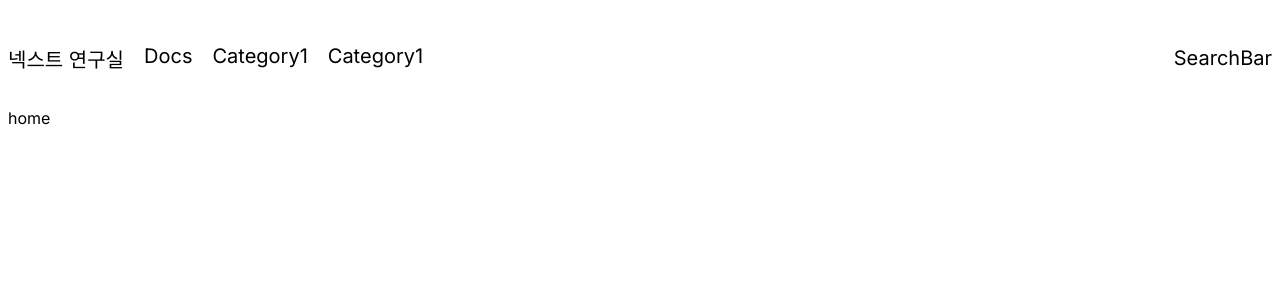
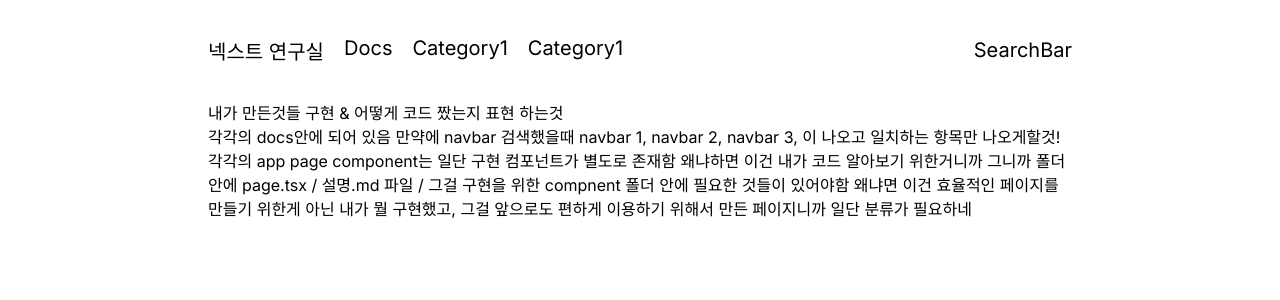
Before and after one commit to AppleTrick/NextLaboratory, a Next.js app: page / in a window 1280 px wide. Shown: the top 300 px of the page. Built offline with nearby package versions, Linux system fonts and the light colour scheme.

Commit message:
페이지 디자인설정

```diff
--- /dev/null
+++ b/src/app/docs-page/page.tsx
@@ -0,0 +1,5 @@
+const docsPage = () => {
+  return <div>docsPage</div>;
+};
+
+export default docsPage;
--- a/src/app/globals.css
+++ b/src/app/globals.css
@@ -1,9 +1,70 @@
+:root {
+  --bg: white;
+  --textColor: black;
+  --softBg: #f0f0f0;
+  --softTextColor: #626262;
+}
+
 body {
   max-width: 100vw;
   overflow-x: hidden;
 }
 
+* {
+  padding: 0;
+  margin: 0;
+  box-sizing: border-box;
+}
+
+
 a {
   color: inherit;
   text-decoration: none;
 }
+
+.container {
+  min-height: 100vh;
+  background-color: var(--bg);
+  color: var(--textColor);
+}
+
+.wrapper {
+  max-width: 1536px;
+  margin-left: auto;
+  margin-right: auto;
+  /* background-color: red; */
+  padding-left: 80px;
+  padding-right: 80px;
+}
+
+@media screen and (max-width: 1536px) {
+  .wrapper {
+    max-width: 1366px;
+  }
+}
+
+@media screen and (max-width: 1280px) {
+  .wrapper {
+    max-width: 1024px;
+  }
+}
+
+@media screen and (max-width: 1024px) {
+  .wrapper {
+    max-width: 768px;
+    padding-left: 40px;
+    padding-right: 40px;
+  }
+}
+
+@media screen and (max-width: 768px) {
+  .wrapper {
+    max-width: 640px;
+  }
+}
+
+@media screen and (max-width: 640px) {
+  .wrapper {
+    max-width: 475px;
+  }
+}
--- a/src/app/layout.tsx
+++ b/src/app/layout.tsx
@@ -18,8 +18,12 @@ export default function RootLayout({
   return (
     <html lang="en">
       <body className={inter.className}>
-        <Navbar />
-        {children}
+        <div className="container">
+          <div className="wrapper">
+            <Navbar />
+            {children}
+          </div>
+        </div>
       </body>
     </html>
   );
--- a/src/app/page.tsx
+++ b/src/app/page.tsx
@@ -3,7 +3,19 @@ import Image from "next/image";
 export default function Home() {
   return (
     <>
-      <div>home</div>
+      <div>내가 만든것들 구현 & 어떻게 코드 짰는지 표현 하는것</div>
+      <div>
+        각각의 docs안에 되어 있음 만약에 navbar 검색했을때 navbar 1, navbar 2,
+        navbar 3, 이 나오고 일치하는 항목만 나오게할것!
+      </div>
+      <div>
+        {" "}
+        각각의 app page component는 일단 구현 컴포넌트가 별도로 존재함 왜냐하면
+        이건 내가 코드 알아보기 위한거니까 그니까 폴더안에 page.tsx / 설명.md
+        파일 / 그걸 구현을 위한 compnent 폴더 안에 필요한 것들이 있어야함 왜냐면
+        이건 효율적인 페이지를 만들기 위한게 아닌 내가 뭘 구현했고, 그걸
+        앞으로도 편하게 이용하기 위해서 만든 페이지니까 일단 분류가 필요하네
+      </div>
     </>
   );
 }
--- /dev/null
+++ b/src/components/postCard/PostCard.tsx
@@ -0,0 +1,5 @@
+const PostCard = () => {
+  return <div>PostCard</div>;
+};
+
+export default PostCard;
```
Also changed, not shown: src/app/docs-page/navbar01/description.md (added, +1 -0 lines), src/app/docs-page/navbar01/page.tsx (added).
